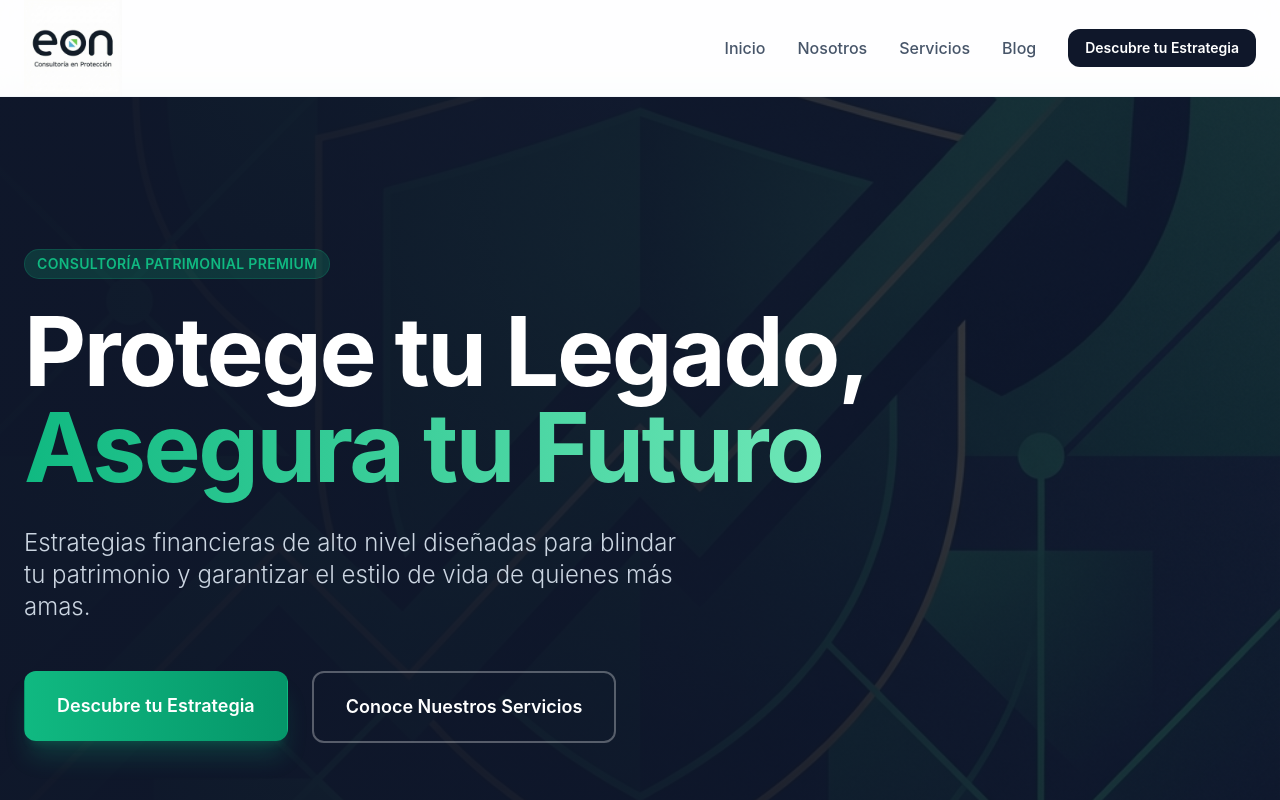
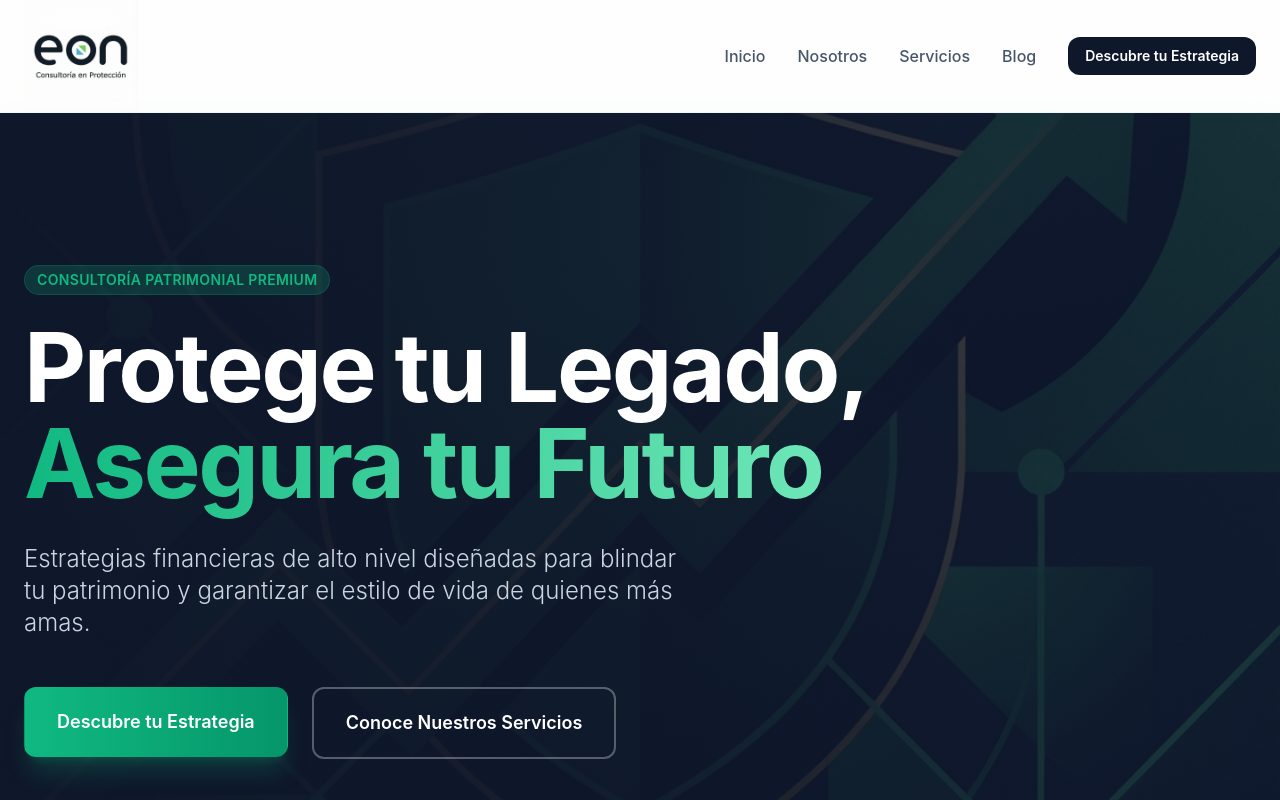
Before and after one commit to adalloya/eon-consultoria, a React (Vite) app: page / in a window 1280 px wide. Shown: the top 800 px of the page. Built offline with nearby package versions, Linux system fonts and the light colour scheme.

Commit message:
style: increase logo size and navbar height

```diff
--- a/src/components/layout/Layout.jsx
+++ b/src/components/layout/Layout.jsx
@@ -11,9 +11,9 @@ const Navbar = () => {
     return (
         <nav className="fixed top-0 w-full z-50 bg-white/80 backdrop-blur-md border-b border-slate-100">
             <div className="container mx-auto px-4 md:px-6">
-                <div className="flex items-center justify-between h-24">
+                <div className="flex items-center justify-between h-28">
                     <Link to="/" className="flex items-center gap-2">
-                        <img src="/logo-new.jpg" alt="EON Consultoría en Protección" className="h-24 w-auto object-contain" />
+                        <img src="/logo-new.jpg" alt="EON Consultoría en Protección" className="h-28 w-auto object-contain" />
                     </Link>
 
                     {/* Desktop Menu */}
@@ -103,7 +103,7 @@ export const Layout = ({ children }) => {
     return (
         <div className="min-h-screen flex flex-col bg-slate-50">
             <Navbar />
-            <main className="flex-grow pt-24">
+            <main className="flex-grow pt-28">
                 {children}
             </main>
             <Footer />
```
